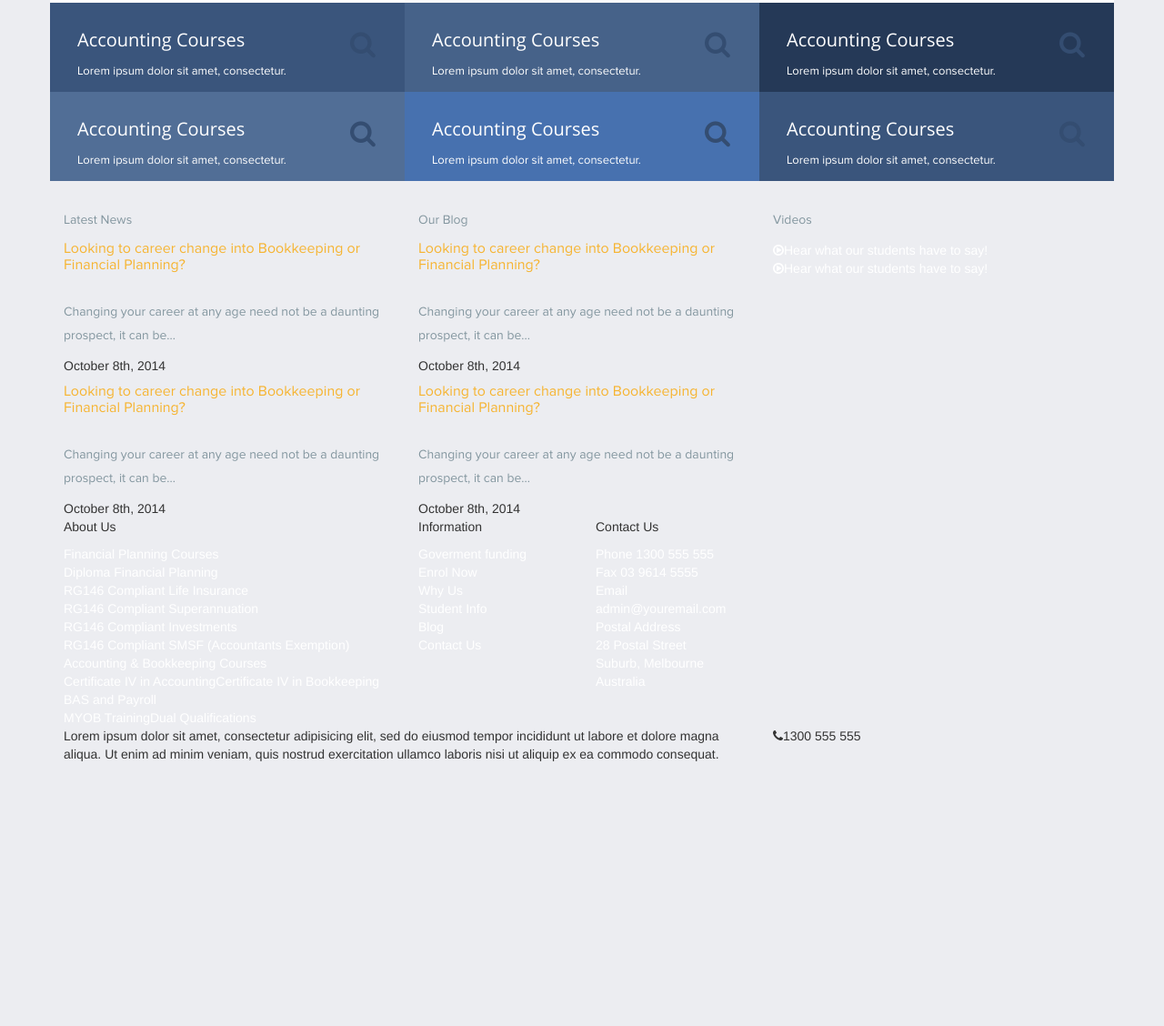
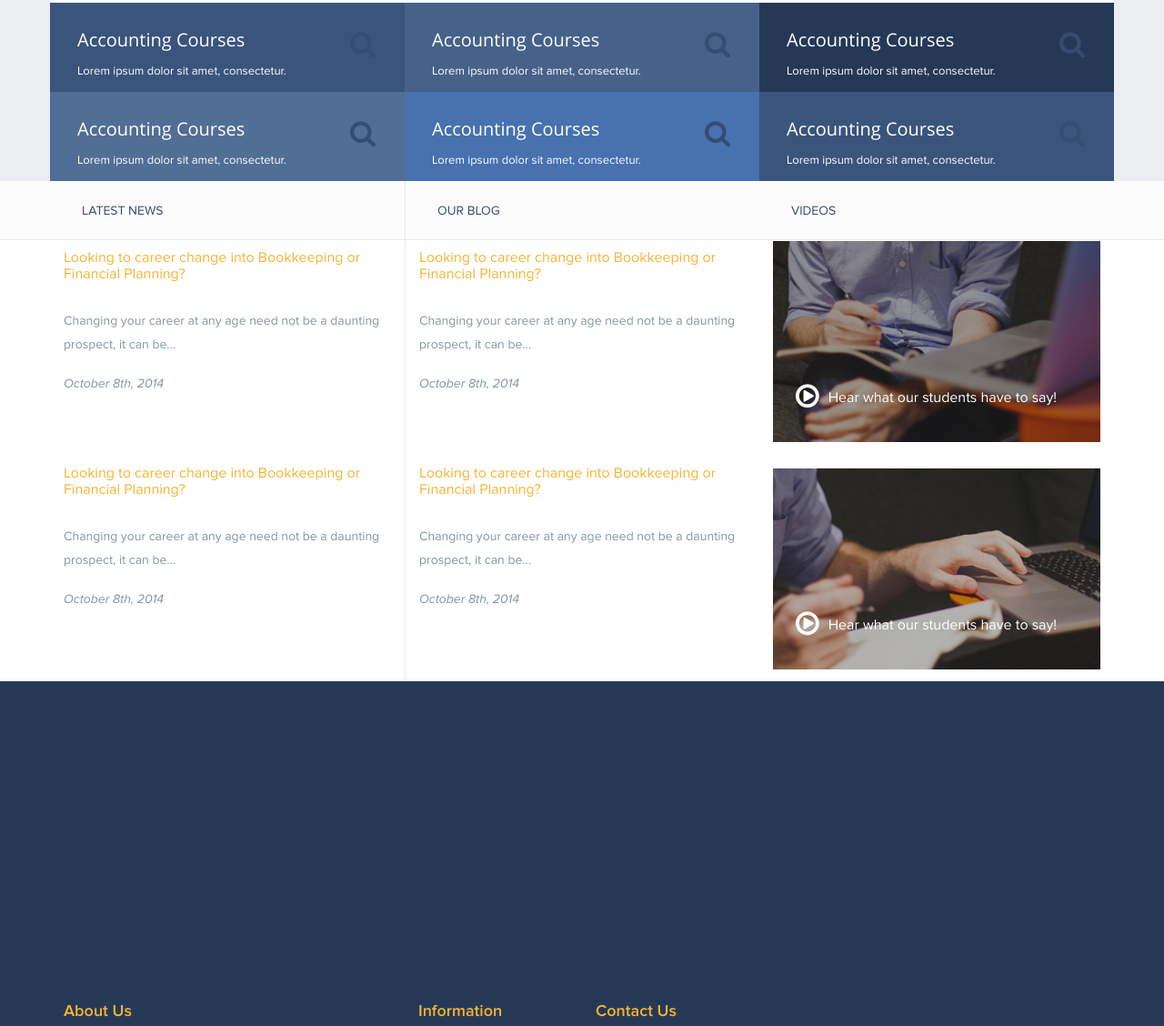
Before and after one commit to misha1737/Profile, a plain HTML site: page index.html in a window 1280 px wide. Shown: the part 1520-2648 px from the top of the page at 91% size. Before the commit the page ends 2369 px from the top, so only its background shows below. Drawn offline with Linux system fonts and the light colour scheme.

Commit message:
ну вже майже готово

```diff
--- a/css/main.css
+++ b/css/main.css
@@ -174,22 +174,22 @@ a:hover {
     @media (max-width: 1200px) {
       .content ul li {
         padding-top: 10px; } }
-.content .video {
+.content .video, .content .cContent .video2, .content .cContent .video3 {
   position: relative;
   background-image: url(../img/sky.jpg);
   background-repeat: no-repeat;
   height: 250px;
   padding: 0 15px; }
-  .content .video a {
+  .content .video a, .content .cContent .video2 a, .content .cContent .video3 a {
     position: absolute;
     bottom: 20px; }
-  .content .video span {
+  .content .video span, .content .cContent .video2 span, .content .cContent .video3 span {
     font-size: 16px;
     font-family: "ProximaNovaRegular", Helvetica, Arial, sans-serif;
     color: #fff;
     line-height: 30px;
     vertical-align: top; }
-  .content .video i {
+  .content .video i, .content .cContent .video2 i, .content .cContent .video3 i {
     margin: 0 10px;
     font-size: 30px;
     color: #fff; }
@@ -223,6 +223,106 @@ a:hover {
   background-color: #4771af; }
 .content .search6 {
   background-color: #3a557c; }
+.content .contentBackGround {
+  background-color: #fff; }
+.content .vLine {
+  border-left: 1px solid #ede9e9; }
+  @media (max-width: 992px) {
+    .content .vLine {
+      border: none; } }
+.content .hLine {
+  height: 65px;
+  width: 100%;
+  background-color: #fbfbfb;
+  position: absolute;
+  border-bottom: 1px solid #ede9e9; }
+  @media (max-width: 992px) {
+    .content .hLine {
+      display: none; } }
+.content .cContent {
+  height: 550px; }
+  @media (max-width: 992px) {
+    .content .cContent {
+      height: auto; } }
+  .content .cContent .cTitle p {
+    font-size: 14px;
+    font-family: "ProximaNovaRegular", Helvetica, Arial, sans-serif;
+    color: #344d71;
+    margin: 20px;
+    text-transform: uppercase; }
+    @media (max-width: 992px) {
+      .content .cContent .cTitle p {
+        margin-left: 0;
+        margin-top: 60px;
+        border-bottom: 1px solid #ede9e9;
+        font-size: 20px; } }
+  .content .cContent span {
+    font-size: 14px;
+    font-family: "ProximaNovaRegularItalic", Helvetica, Arial, sans-serif;
+    color: #83969f;
+    margin-top: 10px;
+    margin-bottom: 50px;
+    display: inline-block; }
+    @media (max-width: 992px) {
+      .content .cContent span {
+        margin-top: 0;
+        margin-bottom: 20px; } }
+  .content .cContent .video2 {
+    margin-top: 20px;
+    background-image: url(../img/video1.jpg); }
+    .content .cContent .video2 span {
+      line-height: 15px; }
+  .content .cContent .video3 {
+    margin-top: 0px;
+    background-image: url(../img/video2.jpg); }
+    .content .cContent .video3 span {
+      line-height: 15px; }
+
+footer {
+  background-color: #344d71; }
+  footer .footerBackground {
+    background-color: #253957; }
+    footer .footerBackground p {
+      margin-top: 50px;
+      font-size: 18px;
+      font-family: "ProximaNovaSemibold", Helvetica, Arial, sans-serif;
+      color: #f6b431; }
+    footer .footerBackground a {
+      font-size: 13px;
+      font-family: "ProximaNovaSemibold", Helvetica, Arial, sans-serif;
+      color: #fff;
+      line-height: 25px;
+      vertical-align: bottom; }
+    footer .footerBackground .fotterinfo a {
+      line-height: 40px; }
+  footer .phoneNumber {
+    width: 100%;
+    background-color: #344d71; }
+    @media (max-width: 992px) {
+      footer .phoneNumber {
+        width: 300px; } }
+    @media (max-width: 460px) {
+      footer .phoneNumber {
+        width: 100%;
+        margin-top: 60px; } }
+    footer .phoneNumber .fa {
+      font-size: 20px;
+      color: #fff;
+      padding: 20px;
+      margin: 0;
+      background-color: #de9e20;
+      float: none; }
+    footer .phoneNumber span {
+      font-size: 25px;
+      font-family: "ProximaNovaSemibold", Helvetica, Arial, sans-serif;
+      color: #fff;
+      margin-left: 20px; }
+  footer p {
+    font-size: 13px;
+    font-family: "ProximaNovaSemibold", Helvetica, Arial, sans-serif;
+    color: #83969f;
+    padding-top: 20px;
+    padding-top: 300px; }
 
 header .fa {
   margin-top: 20px;
@@ -371,6 +471,7 @@ h4 {
 h5 {
   font-size: 16px;
   font-family: "ProximaNovaRegular", Helvetica, Arial, sans-serif;
-  color: #f6b431; }
+  color: #f6b431;
+  margin-top: 30px; }
 
 /*# sourceMappingURL=main.css.map */
```
Also changed, not shown: 1 other file.
